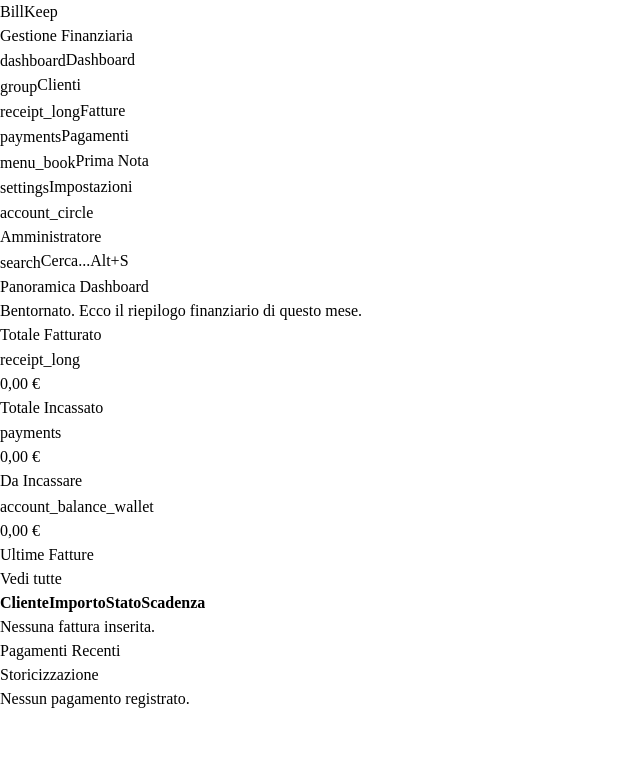
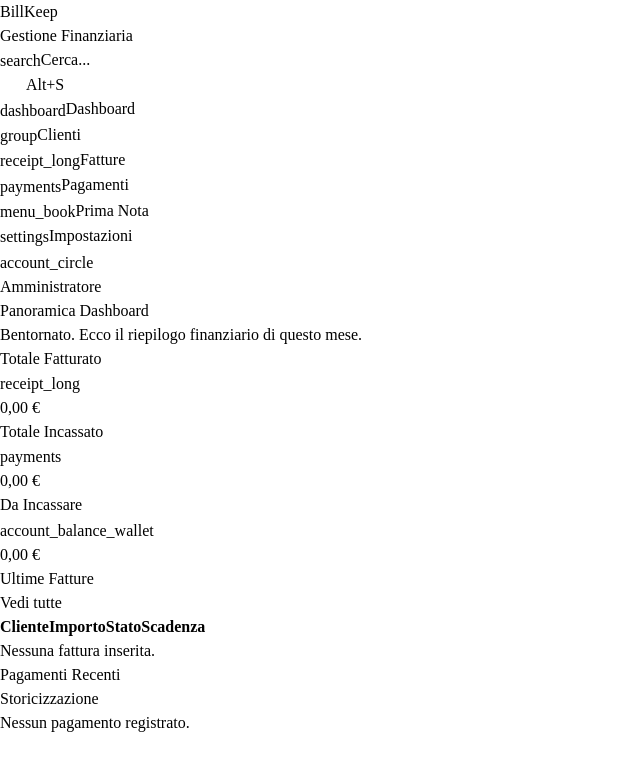
Before and after one commit to maxdivona/billKeep, a React (Vite) app in the folder src/renderer/: page / in a window 1280 px wide. Shown: the top 770 px of the page, without its empty margins (0-640 px from the left). Built offline with nearby package versions, Linux system fonts and the light colour scheme; a web font is replaced by a local one.

Commit message:
feat(sidebar): spostato il pulsante di attivazione Spotlight sulla sidebar

```diff
--- a/src/renderer/src/components/Header.jsx
+++ b/src/renderer/src/components/Header.jsx
@@ -1,22 +1,7 @@
-import { useStore } from '../store/useStore'
-
 export default function Header() {
-  const setSpotlightOpen = useStore((state) => state.setSpotlightOpen)
-
   return (
     <header className="bg-surface text-primary font-label-md text-label-md h-16 fixed top-0 right-0 left-64 border-b border-outline-variant flex justify-end items-center px-margin-desktop w-[calc(100%-16rem)] z-10">
-      {/* Discreet Spotlight Search Trigger */}
-      <button
-        onClick={() => setSpotlightOpen(true)}
-        className="flex items-center gap-xs text-on-surface-variant hover:text-on-surface bg-surface-container-low hover:bg-surface-container-high border border-outline-variant/60 rounded-full px-md py-xs shadow-sm transition-all duration-200 cursor-pointer text-body-sm font-label-sm"
-        title="Cerca globalmente o digita comandi (Alt+S)"
-      >
-        <span className="material-symbols-outlined text-[18px]">search</span>
-        <span className="hidden sm:inline">Cerca...</span>
-        <span className="hidden sm:inline text-[9px] font-bold text-on-surface-variant/60 bg-surface-container-highest px-1.5 py-0.5 rounded border border-outline-variant/40 uppercase">
-          Alt+S
-        </span>
-      </button>
+      {/* Qui verranno inseriti eventuali controlli globali in futuro */}
     </header>
   )
 }
--- a/src/renderer/src/components/Sidebar.jsx
+++ b/src/renderer/src/components/Sidebar.jsx
@@ -1,6 +1,9 @@
 import { NavLink } from 'react-router-dom'
+import { useStore } from '../store/useStore'
 
 export default function Sidebar() {
+  const setSpotlightOpen = useStore((state) => state.setSpotlightOpen)
+
   const linkClass = ({ isActive }) =>
     `flex items-center gap-md px-sm py-sm rounded-lg transition-colors duration-200 ease-in-out ${
       isActive
@@ -10,12 +13,26 @@ export default function Sidebar() {
 
   return (
     <nav className="bg-surface text-primary font-body-md text-body-md h-screen w-64 fixed left-0 top-0 border-r border-outline-variant flex flex-col py-md px-md z-20">
-      <div className="mb-lg mt-sm">
+      <div className="mb-md mt-sm">
         <h1 className="font-headline-lg text-headline-lg font-bold text-primary">BillKeep</h1>
         <p className="font-label-sm text-label-sm text-on-surface-variant mt-xs">
           Gestione Finanziaria
         </p>
       </div>
+
+      <button
+        onClick={() => setSpotlightOpen(true)}
+        className="mb-lg flex items-center justify-between gap-md px-sm py-sm rounded-lg border border-outline-variant bg-surface-container-low hover:bg-surface-container-high transition-colors text-on-surface-variant hover:text-primary cursor-pointer w-full text-left font-body-sm text-body-sm shadow-sm"
+        title="Cerca globalmente o digita comandi (Alt+S)"
+      >
+        <div className="flex items-center gap-md">
+          <span className="material-symbols-outlined text-[20px]">search</span>
+          <span>Cerca...</span>
+        </div>
+        <span className="text-[9px] font-bold text-on-surface-variant/60 bg-surface-container-highest px-1.5 py-0.5 rounded border border-outline-variant/45">
+          Alt+S
+        </span>
+      </button>
 
       <ul className="flex flex-col gap-sm flex-grow">
         <li>
```
